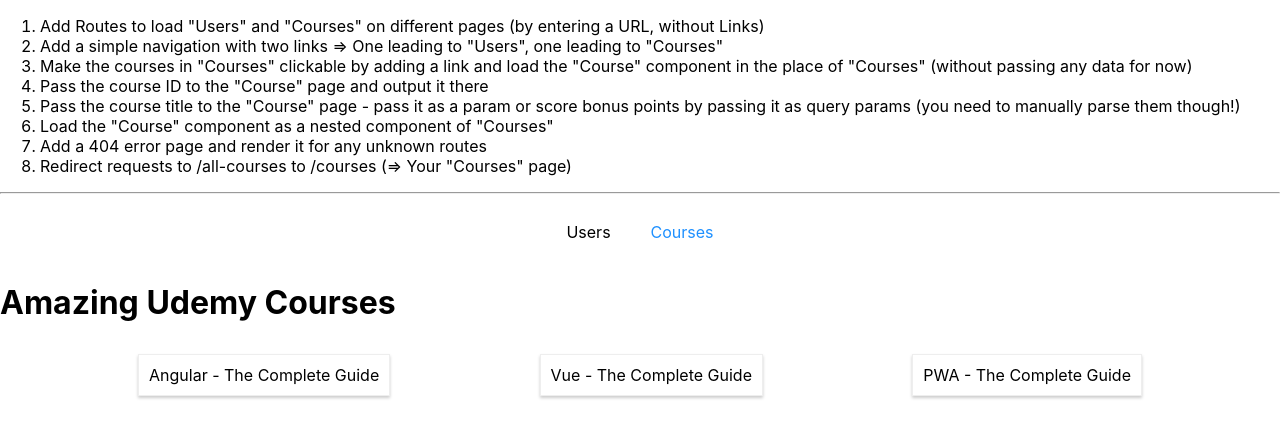
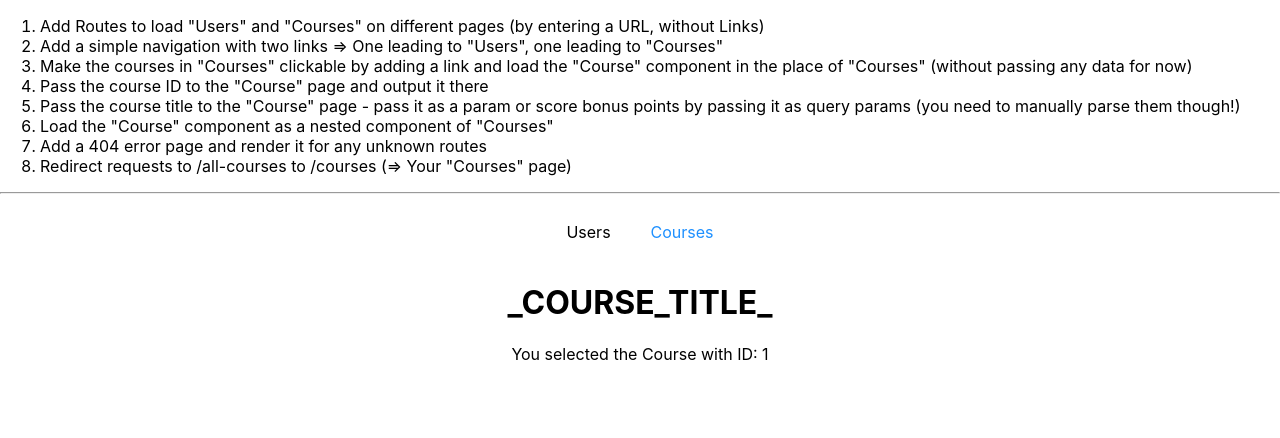
Before and after one commit to gaetanBloch/react-routing-assignment, a React (Create React App) app: page /courses/1 in a window 1280 px wide. Shown: the top 438 px of the page. Built offline with nearby package versions, Linux system fonts and the light colour scheme.

Commit message:
Added Navigation to specific course and display its ID

```diff
--- a/src/App.css
+++ b/src/App.css
@@ -1,3 +1,7 @@
+.App {
+  text-align: center;
+}
+
 .App ul {
   list-style: none;
   margin: 0;
--- a/src/App.js
+++ b/src/App.js
@@ -3,7 +3,8 @@
 import './App.css'
 import Courses from './containers/Courses/Courses';
 import Users from './containers/Users/Users';
-import { BrowserRouter, NavLink, Route } from 'react-router-dom';
+import { BrowserRouter, NavLink, Route, Switch } from 'react-router-dom';
+import Course from './containers/Course/Course';
 
 class App extends Component {
   render() {
@@ -41,8 +42,11 @@
                 </ul>
               </nav>
             </header>
-            <Route path="/users" component={Users} />
-            <Route path="/courses" component={Courses} />
+            <Switch>
+              <Route path="/users" component={Users} />
+              <Route path="/courses" component={Courses} exact />
+              <Route path="/courses/:id" component={Course} />
+            </Switch>
           </div>
         </BrowserRouter>
 
--- a/src/containers/Course/Course.js
+++ b/src/containers/Course/Course.js
@@ -1,11 +1,11 @@
 import React, { Component } from 'react';
 
 class Course extends Component {
-    render () {
+  render() {
     return (
       <div>
         <h1>_COURSE_TITLE_</h1>
-                <p>You selected the Course with ID: _ID_</p>
+        <p>You selected the Course with ID: {this.props.match.params.id}</p>
       </div>
     );
   }
--- a/src/containers/Courses/Courses.js
+++ b/src/containers/Courses/Courses.js
@@ -1,27 +1,42 @@
 import React, { Component } from 'react';
 
 import './Courses.css';
+import { Link } from 'react-router-dom';
 
 class Courses extends Component {
   state = {
     courses: [
-            { id: 1, title: 'Angular - The Complete Guide' },
-            { id: 2, title: 'Vue - The Complete Guide' },
-            { id: 3, title: 'PWA - The Complete Guide' }
-        ]
+      {id: 1, title: 'Angular - The Complete Guide'},
+      {id: 2, title: 'Vue - The Complete Guide'},
+      {id: 3, title: 'PWA - The Complete Guide'}
+    ],
+    loadedCourse: null
   }
 
-    render () {
+  courseClickedHandler = (id) => {
+    // this.props.history.push(this.props.match.url + id);
+  }
+
+  render() {
     return (
       <div>
         <h1>Amazing Udemy Courses</h1>
         <section className="Courses">
           {
-                        this.state.courses.map( course => {
-                            return <article className="Course" key={course.id}>{course.title}</article>;
-                        } )
+            this.state.courses.map(course => {
+              return (
+                <Link key={course.id} to={this.props.match.url + '/' +  course.id}>
+                  <article
+                    key={course.id}
+                    className="Course"
+                    onClick={() => this.courseClickedHandler(course.id)}>
+                    {course.title}
+                  </article>
+                </Link>);
+            })
           }
         </section>
+
       </div>
     );
   }
--- a/src/containers/Users/Users.js
+++ b/src/containers/Users/Users.js
@@ -1,7 +1,7 @@
 import React, { Component } from 'react';
 
 class Users extends Component {
-    render () {
+  render() {
     return (
       <div>
         <h1>The Users Page</h1>
```
Lines whose indentation alone changed are shown as unchanged.
